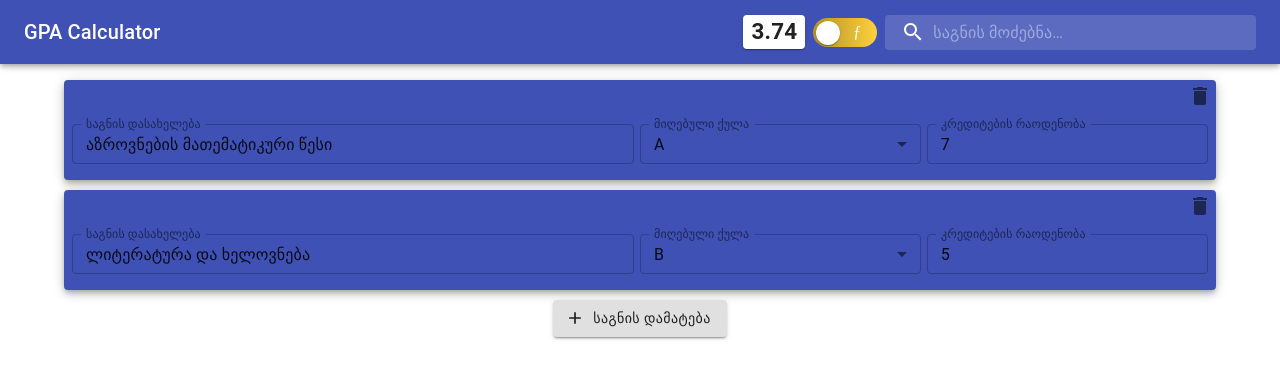
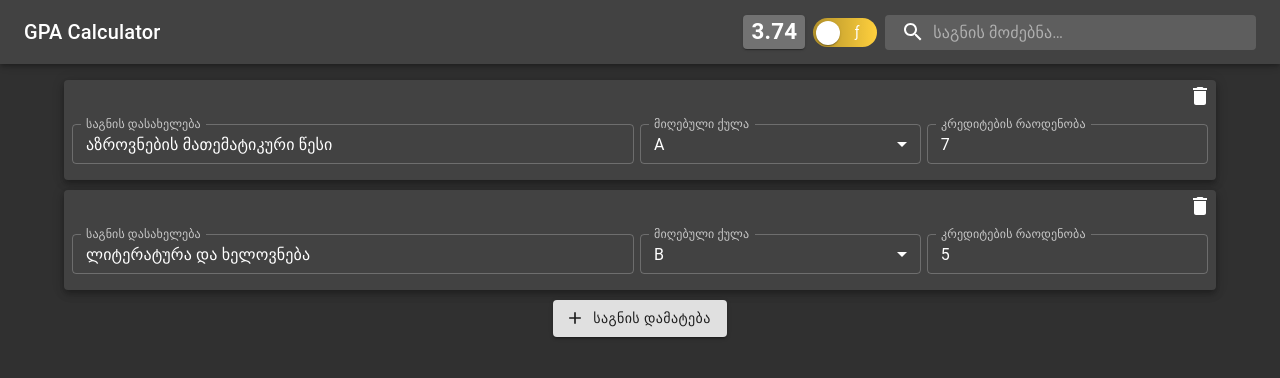
Before and after one commit to lnadi17/gpa-calculator, a React (Create React App) app: page / in a window 1280 px wide. Shown: the top 378 px of the page. Built offline with nearby package versions, Linux system fonts and the light colour scheme.

Commit message:
Add dark theme

```diff
--- a/src/App.js
+++ b/src/App.js
@@ -5,15 +5,19 @@ import Button from '@material-ui/core/Button';
 import AddIcon from '@material-ui/icons/Add';
 import {useTransition, animated} from 'react-spring';
 import Box from '@material-ui/core/Box';
-import {makeStyles} from "@material-ui/core/styles";
+import {makeStyles, MuiThemeProvider} from "@material-ui/core/styles";
 import {DragDropContext, Draggable, Droppable} from "react-beautiful-dnd";
 import Header from "./Header";
 import calculateGpa from "./Calculator";
 
 const useStyles = makeStyles(theme => ({
-    addButton: {
-        //
+    shit: {
+        backgroundColor: theme.palette.background.default
     },
+    box: {
+        backgroundColor: theme.palette.background.default
+    },
+    addButton: {},
 }));
 
 function App() {
@@ -39,12 +43,13 @@ function App() {
     const [cards, setCards] = useState(cardsDefault);
     const [cardAdded, setCardAdded] = useState(false);
     const [gpaText, setGpaText] = useState('4.00');
+    const [isFreeuni, setIsFreeuni] = useState(false);
     // endregion
 
     // region Effects
-        useEffect(() => {
-            setGpaText(calculateGpa(cards));
-        }, [cards])
+    useEffect(() => {
+        setGpaText(calculateGpa(cards));
+    }, [cards])
     // endregion
 
     // region Animation
@@ -64,6 +69,10 @@ function App() {
     // endregion
 
     // region Helper Functions
+    const switchChangeHandler = (event) => {
+        setIsFreeuni(!isFreeuni);
+    }
+
     const updateCardField = (index, key, value) => {
         const cardsCopy = cards.slice();
         cardsCopy[index] = {...cards[index], [key]: value};
@@ -163,9 +172,10 @@ function App() {
     // endregion
 
     return (
-        <div className="app">
-            <Header searchChangeHandler={searchChangeHandler} gpaText={gpaText}/>
-            <Box className="cards" m="5%" mt="80px" textAlign="center">
+        <div className={classes.shit}>
+            <Header switchChangeHandler={switchChangeHandler} searchChangeHandler={searchChangeHandler}
+                    gpaText={gpaText}/>
+            <Box className={classes.box} m="5%" mt="80px" textAlign="center">
                 <DragDropContext onDragEnd={onDragEndHandler}>
                     <Droppable droppableId="droppable">
                         {(provided, snapshot) => (
--- a/src/Card.js
+++ b/src/Card.js
@@ -11,16 +11,14 @@ const useStyles = makeStyles(theme => ({
     root: {
         display: "flex",
         flexDirection: "column",
+        backgroundColor: theme.palette.background.paper,
         [theme.breakpoints.up('xs')]: {
-            backgroundColor: theme.palette.primary.main,
             width: "75%"
         },
         [theme.breakpoints.up('md')]: {
-            backgroundColor: theme.palette.primary.main,
             width: "100%"
         },
         [theme.breakpoints.down('xs')]: {
-            backgroundColor: theme.palette.secondary.main,
             width: "100%",
             maxWidth: "400px"
         },
--- /dev/null
+++ b/src/CustomTheme.js
@@ -0,0 +1,17 @@
+import {createMuiTheme} from "@material-ui/core";
+
+export default createMuiTheme({
+    palette: {
+        type: 'dark',
+        freeuni: {
+            light: '#FFE93C',
+            main: '#FECF3C',
+            dark: '#B2A32A'
+        },
+        agruni: {
+            light: '#4CFA6A',
+            main: '#36AF4B',
+            dark: '#1E622A'
+        }
+    }
+});
--- a/src/Header.js
+++ b/src/Header.js
@@ -10,11 +10,15 @@ const useStyles = makeStyles((theme) => ({
     root: {
         flexGrow: 1,
     },
+    appBar: {
+        backgroundColor: theme.palette.background.paper
+    },
     menuButton: {
         marginRight: theme.spacing(2),
     },
     gpaPaper: {
-        height: '100%'
+        height: '100%',
+        backgroundColor: fade(theme.palette.common.white, 0.25)
     },
     gpaText: {
         fontWeight: '700',
@@ -69,7 +73,7 @@ const useStyles = makeStyles((theme) => ({
         },
     },
     paper: {
-        backgroundColor: 'yellow',
+        backgroundColor: theme.palette.background.default,
         position: 'relative',
         top: '5px'
     }
@@ -89,7 +93,7 @@ function Header(props) {
 
     return (
         <div className={classes.root}>
-            <AppBar>
+            <AppBar className={classes.appBar}>
                 <Toolbar>
                     <Typography className={classes.title} variant="h6" noWrap>
                         GPA Calculator
@@ -101,6 +105,8 @@ function Header(props) {
                     </Paper>
                     <Switch
                         classes={switchStyles}
+                        onChange={props.switchChangeHandler}
+                        // value={props.switchValue}
                     />
                     <div className={classes.search}>
                         <div className={classes.searchIcon}>
--- a/src/SelectableText.js
+++ b/src/SelectableText.js
@@ -6,7 +6,7 @@ import {makeStyles} from "@material-ui/core/styles";
 
 const useStyles = makeStyles(theme => ({
     menuItems: {
-        backgroundColor: theme.palette.primary.main
+        backgroundColor: theme.palette.background.default
     }
 }));
 
--- a/src/index.js
+++ b/src/index.js
@@ -1,9 +1,16 @@
 import React from 'react';
 import ReactDOM from 'react-dom';
 import App from "./App";
+import {CssBaseline} from "@material-ui/core";
+import {MuiThemeProvider} from "@material-ui/core/styles";
+import darkTheme from "./CustomTheme";
 // import App from "./DragAndDrop";
 
-ReactDOM.render(<React.StrictMode>
-                    <App/>
-                </React.StrictMode>,
-                document.getElementById('root'));
+ReactDOM.render(
+    <React.StrictMode>
+        <MuiThemeProvider theme={darkTheme}>
+            <CssBaseline/>
+            <App/>
+        </MuiThemeProvider>
+    </React.StrictMode>,
+    document.getElementById('root'));
```
